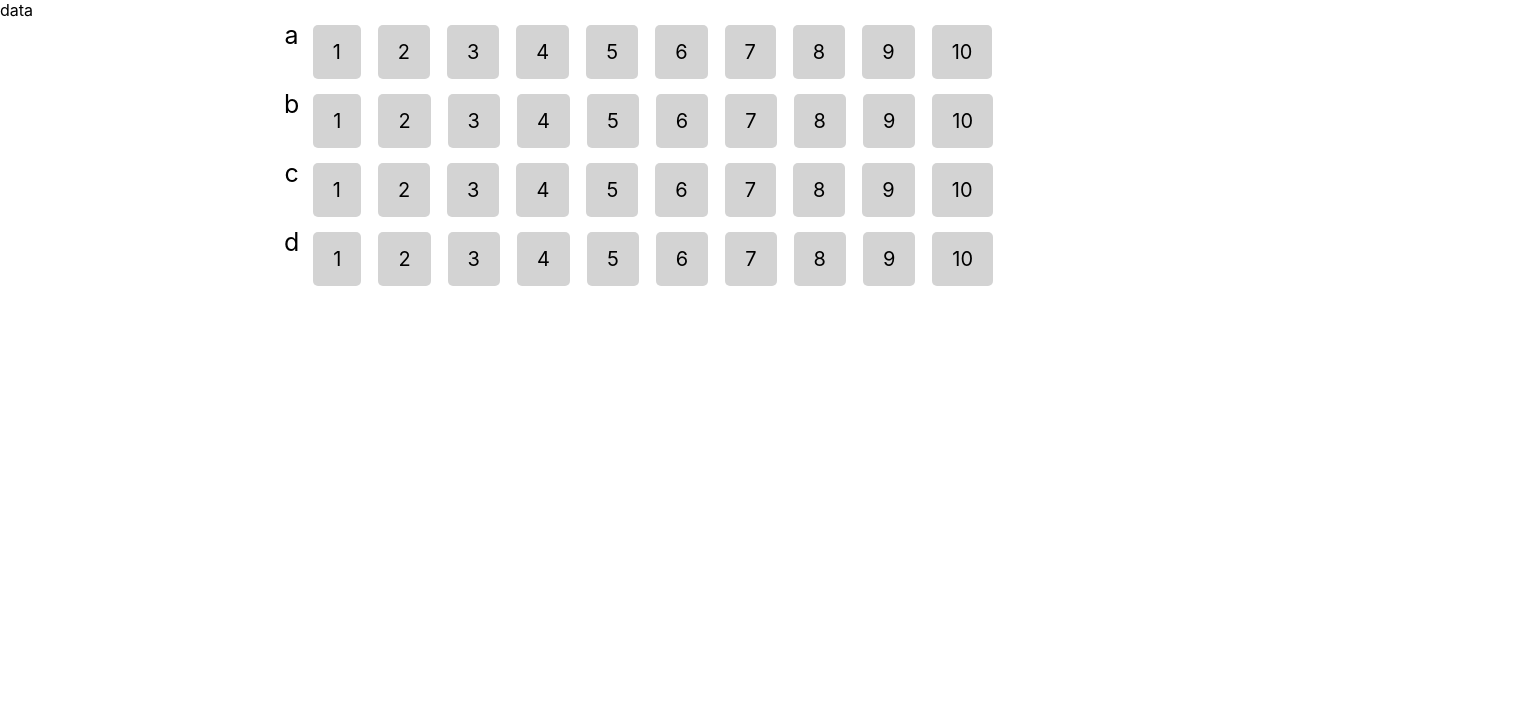
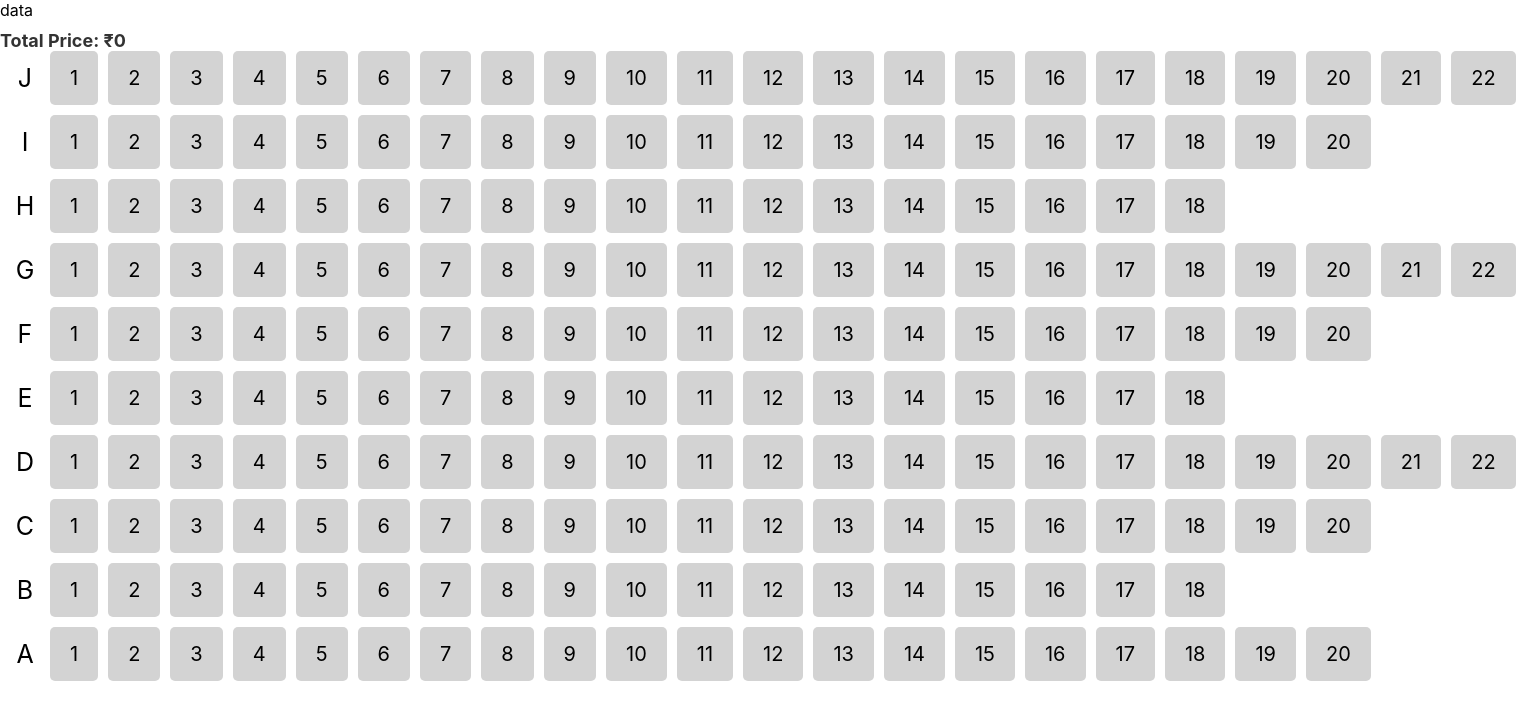
Before and after one commit to bhagyeshbvminfotech/movie_booking, a React (Create React App) app: page / in a window 1280 px wide. Shown: the top 720 px of the page, 1526 px wide, since content can reach past the window. Built offline with nearby package versions, Linux system fonts and the light colour scheme.

Commit message:
codechanges all selected and unselected and total

```diff
--- a/package.json
+++ b/package.json
@@ -6,6 +6,7 @@
     "@testing-library/jest-dom": "^5.16.5",
     "@testing-library/react": "^13.4.0",
     "@testing-library/user-event": "^13.5.0",
+    "jsonwebtoken": "^9.0.0",
     "react": "^18.2.0",
     "react-dom": "^18.2.0",
     "react-scripts": "5.0.1",
--- a/src/App.css
+++ b/src/App.css
@@ -1,24 +1,38 @@
   .maindiv {
     display: flex;
-  flex-direction: column;
-  align-items: center;
+    flex-direction: column-reverse;
+    align-items: flex-start;
   }
 
   .onlyserisname {
     margin-bottom: 10px;
     display: flex;
-  flex-wrap: wrap;
-  gap: 14px;
+    /*flex-wrap: wrap;*/
+    /*gap: 14px;*/
     font-size: 25px;
+    align-items: center;
   }
 
   .seatdiv {
     font-size: 20px;
     display: initial;
-  margin-top: 5px;
-  margin-right: 3px;
+    margin: 0px 10px 0px 0px;
     /* Add 3px right margin */
     padding: 15px 20px;
     background-color: lightgray;
     border-radius: 5px;
   }
+
+  /* CSS styles for the selected seats */
+  .seatdiv.selected {
+    background-color: #ff0000; /* Change the background color to red */
+    color: #ffffff;
+
+  }
+
+  .total-price {
+    font-size: 18px;
+    font-weight: bold;
+    color: #333;
+    margin-top: 10px;
+  }
--- a/src/App.js
+++ b/src/App.jsx
@@ -1,7 +1,7 @@
-import logo from './logo.svg';
+
 import './App.css';
 import Datachage from './Datachage';
-import Moviejson from './movieList';
+
 
 function App() {
   return (
--- a/src/Datachage.js
+++ /dev/null
@@ -1,24 +0,0 @@
-import React from 'react';
-import movieList from './movieList';
-
-const Datachage = () => {
-  console.log(movieList);
-
-  const handelsitClick = (seatIndex) => {
-    console.log(seatIndex)
-  }
-  return (
-    <div className='maindiv'>
-      {movieList.map((movie, index) => (
-        <div key={index} className='onlyserisname'>
-          {movie.serisname}
-          {[...Array(movie.seat)].map((_, seatIndex) => (
-            <div key={seatIndex} className='seatdiv' onClick={() => handelsitClick(seatIndex + 1)}>{seatIndex + 1} </div>
-          ))}
-        </div>
-      ))}
-    </div>
-  );
-}
-
-export default Datachage;
--- /dev/null
+++ b/src/Datachage.jsx
@@ -0,0 +1,60 @@
+import React, { useState } from 'react';
+import movieList from './movieList';
+
+const Datachage = () => {
+  const [selectedSeats, setSelectedSeats] = useState([]);
+
+  const handleSeatClick = (serisname, seatIndex) => {
+    const seatId = `${serisname}-${seatIndex}`;
+
+    setSelectedSeats((prevSelectedSeats) => {
+      if (prevSelectedSeats.includes(seatId)) {
+        return prevSelectedSeats.filter((seat) => seat !== seatId);
+      } else {
+        return [...prevSelectedSeats, seatId];
+      }
+    });
+  };
+
+  // Calculate the total price based on the selected seats
+  const totalPrice = selectedSeats.reduce((total, seatId) => {
+    const [serisname, seatIndex] = seatId.split('-');
+    const movie = movieList.find((movie) => movie.serisname === serisname);
+    console.log(movie)
+    if (movie) {
+      return total + movie.price;
+    }
+    return total;
+  }, 0);
+
+  return (
+      <div className='maindiv'>
+        {movieList.map((movie, index) => (
+            <div key={index} className='onlyserisname'>
+              <div style={{ width: '50px', display: 'flex',
+                alignItems: 'center',
+                justifyContent: 'center'}}>{movie.serisname}</div>
+
+              {[...Array(movie.seat)].map((_, seatIndex) => {
+                const seatId = `${movie.serisname}-${seatIndex}`;
+                const isSeatSelected = selectedSeats.includes(seatId);
+                return (
+                    <div
+                        key={seatIndex}
+                        className={`seatdiv ${isSeatSelected ? 'selected' : ''}`}
+                        onClick={() => handleSeatClick(movie.serisname, seatIndex)}
+                    >
+                      {seatIndex + 1}
+                    </div>
+                );
+              })}
+            </div>
+        ))}
+        <div className='total-price'>
+          Total Price: ₹{totalPrice}
+        </div>
+      </div>
+  );
+};
+
+export default Datachage;
--- a/src/movieList.js
+++ /dev/null
@@ -1,24 +0,0 @@
-const movieList = [
-  {
-    serisname: "a",
-    price: 100,
-    seat: 10,
-  },
-  {
-    serisname: "b",
-    price: 100,
-    seat: 10,
-  },
-  {
-    serisname: "c",
-    price: 100,
-    seat: 10,
-  },
-  {
-    serisname: "d",
-    price: 100,
-    seat: 10,
-  }
-];
-
-export default movieList;
--- /dev/null
+++ b/src/movieList.jsx
@@ -0,0 +1,54 @@
+const movieList = [
+  {
+    serisname: "A",
+    price: 100,
+    seat: 20,
+  },
+  {
+    serisname: "B",
+    price: 200,
+    seat: 18,
+  },
+  {
+    serisname: "C",
+    price: 300,
+    seat: 20,
+  },
+  {
+    serisname: "D",
+    price: 500,
+    seat: 22,
+  },
+  {
+    serisname: "E",
+    price: 200,
+    seat: 18,
+  },
+  {
+    serisname: "F",
+    price: 300,
+    seat: 20,
+  },
+  {
+    serisname: "G",
+    price: 500,
+    seat: 22,
+  },
+  {
+    serisname: "H",
+    price: 200,
+    seat: 18,
+  },
+  {
+    serisname: " I",
+    price: 300,
+    seat: 20,
+  },
+  {
+    serisname: "J",
+    price: 500,
+    seat: 22,
+  }
+];
+
+export default movieList;
```
Also changed, not shown: src/index.css (line endings or trailing spaces), src/index.jsx (renamed from src/index.js), 2 other files (tests, documents, lock files or other folders). Lines whose indentation alone changed are shown as unchanged.
